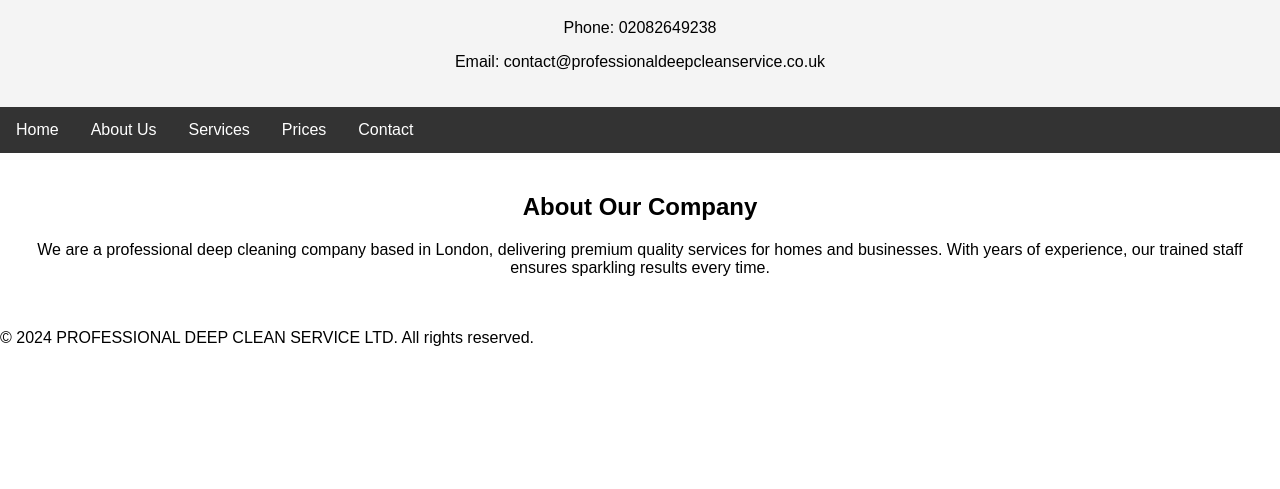
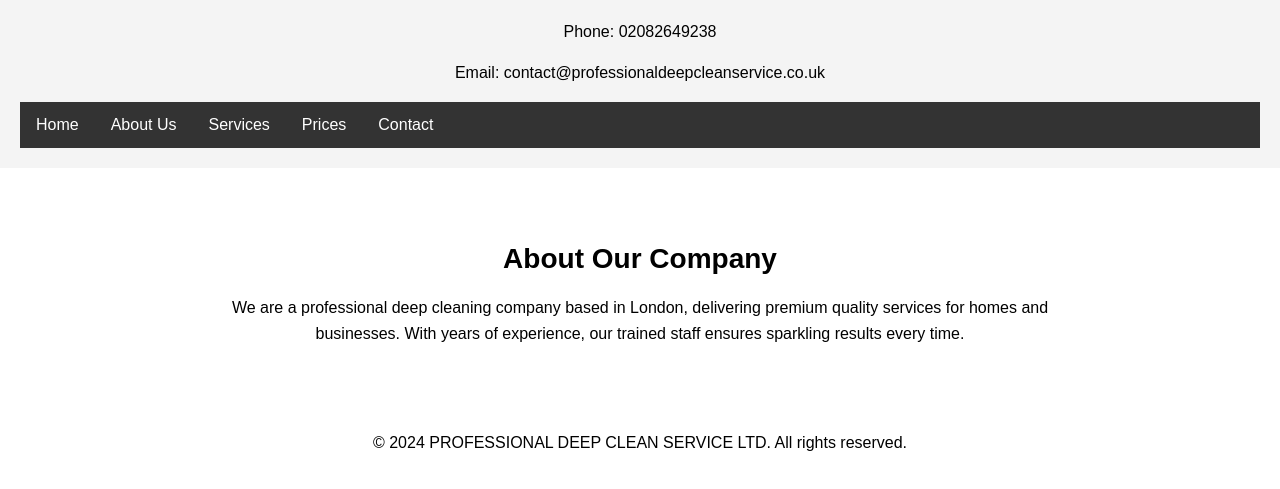
Before and after one commit to Sheikh-Umair/professionaldeepcleanservice, a plain HTML site: page about.html in a window 1280 px wide. Shown: the part 81-570 px from the top of the page. Drawn offline with Linux system fonts and the light colour scheme.

Commit message:
Add files via upload

```diff
--- a/about.html
+++ b/about.html
@@ -1,25 +1,59 @@
 <!DOCTYPE html>
-<html>
+<html lang="en">
 <head>
+  <meta charset="UTF-8" />
+  <meta name="viewport" content="width=device-width, initial-scale=1.0" />
   <title>About Us - PROFESSIONAL DEEP CLEAN SERVICE LTD</title>
-  <link rel="stylesheet" href="css/style.css">
+  <link rel="stylesheet" href="css/style.css" />
+  <style>
+    .fade-in {
+      animation: fadeIn 1s ease-in;
+    }
+    @keyframes fadeIn {
+      from { opacity: 0; transform: translateY(10px); }
+      to { opacity: 1; transform: translateY(0); }
+    }
+    .content-wrapper {
+      max-width: 900px;
+      margin: auto;
+      padding: 2rem;
+    }
+    h2 {
+      text-align: center;
+      font-size: 28px;
+      margin-bottom: 20px;
+    }
+    p {
+      text-align: center;
+      font-size: 16px;
+      line-height: 1.6;
+    }
+  </style>
 </head>
 <body>
   <header>
+    <div class="topbar">
       <h1>PROFESSIONAL DEEP CLEAN SERVICE LTD</h1>
       <p>Phone: 02082649238</p>
       <p>Email: contact@professionaldeepcleanservice.co.uk</p>
-  </header>
+    </div>
     <nav>
       <a href="index.html">Home</a>
       <a href="about.html">About Us</a>
-    <a href="services/">Services</a>
+      <a href="services/index.html">Services</a>
       <a href="prices.html">Prices</a>
       <a href="contact.html">Contact</a>
     </nav>
-  <main>
+  </header>
+  <main class="fade-in">
+    <div class="content-wrapper">
       <h2>About Our Company</h2>
-    <p>We are a professional deep cleaning company based in London, delivering premium quality services for homes and businesses. With years of experience, our trained staff ensures sparkling results every time.</p>
+      <p>
+        We are a professional deep cleaning company based in London, delivering premium
+        quality services for homes and businesses. With years of experience,
+        our trained staff ensures sparkling results every time.
+      </p>
+    </div>
   </main>
   <footer>
     <p>&copy; 2024 PROFESSIONAL DEEP CLEAN SERVICE LTD. All rights reserved.</p>
```
Lines whose indentation alone changed are shown as unchanged.
